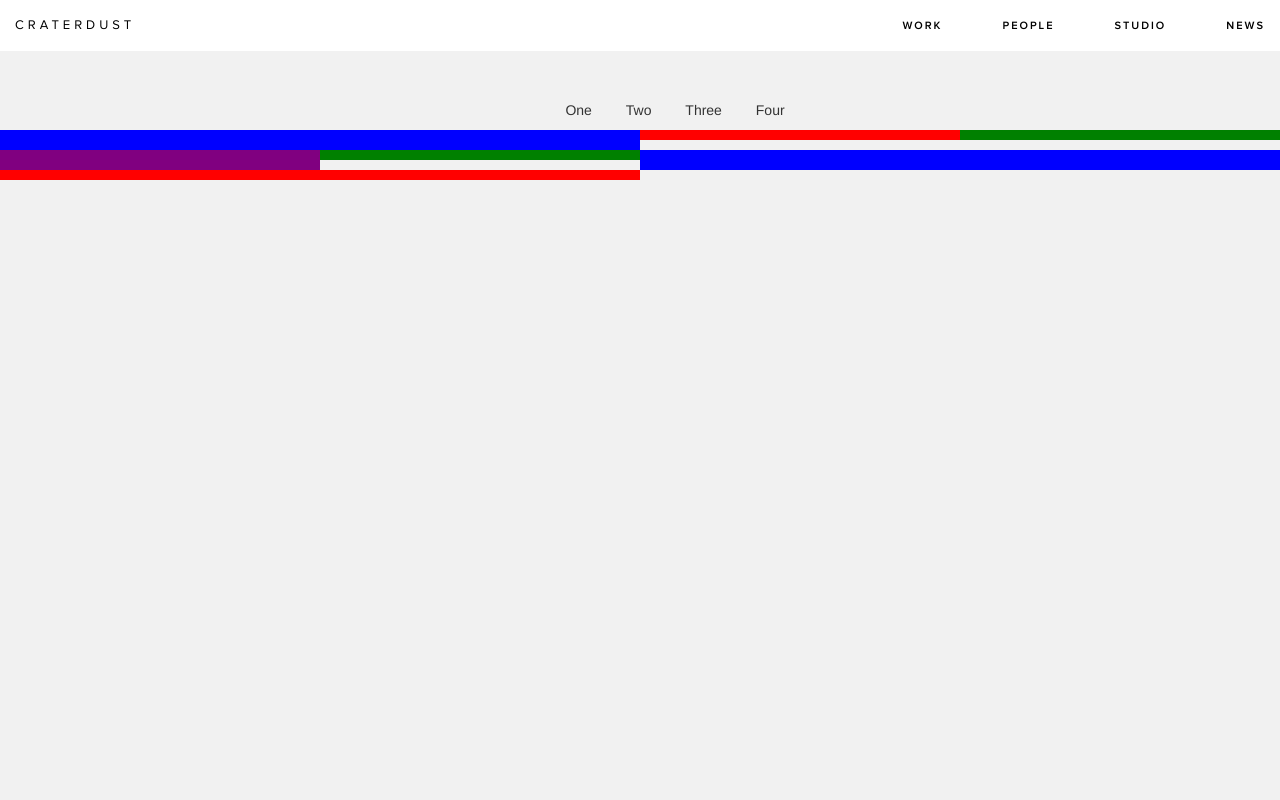
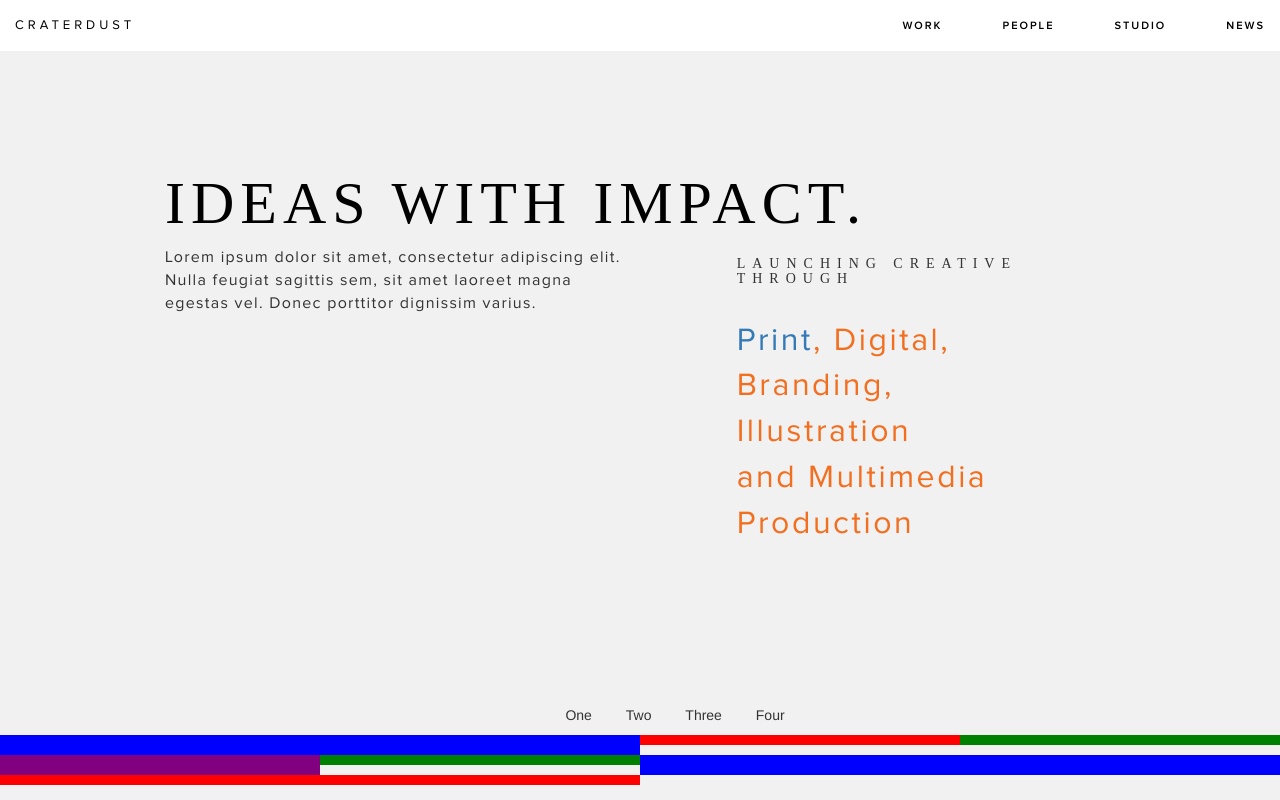
Before and after one commit to cscooke/craterdust, a plain HTML site: page index.html in a window 1280 px wide. Shown: the top 800 px of the page. Drawn offline with nearby package versions, Linux system fonts and the light colour scheme.

Commit message:
Updating Styles

```diff
--- a/css/style.css
+++ b/css/style.css
@@ -54,6 +54,38 @@ body{
 
 .categories{
   margin-top: 100px;
+}
+
+.intro{
+  margin: 150px;
+}
+
+.intro h1{
+  color: #000;
+  text-transform: uppercase;
+  letter-spacing: 0.1em;
+  font-family: 'GeoG-m';
+  font-size: 60px;
+}
+
+.intro p{
+  color: #333333;
+  letter-spacing: 0.08em;
+  font-family: 'ProximaNova';
+  font-size: 16px;
+}
+
+.intro h4{
+  color: #333333;
+  text-transform: uppercase;
+  letter-spacing: 0.5em;
+  font-family: 'GeoG-m';
+  font-size: 14px;
+}
+
+.services p{
+  color: #f36f20;
+  font-size: 32px;
 }
 
 #footer{
--- a/index.html
+++ b/index.html
@@ -33,6 +33,22 @@
         </ul>
       </div>
     </nav>
+
+    <div class="row intro">
+      <div class="col-sm-12">
+        <h1>Ideas With Impact.</h1>
+      </div>
+      <div class="col-sm-6">
+        <p>Lorem ipsum dolor sit amet, consectetur adipiscing elit.
+          Nulla feugiat sagittis sem, sit amet laoreet magna egestas vel.
+          Donec porttitor dignissim varius.</p>
+      </div>
+      <div class="col-sm-4 col-sm-offset-1 services">
+        <h4>Launching Creative Through</h4><br>
+        <p><a>Print</a>, Digital, Branding, Illustration<br>
+        and Multimedia Production</p>
+      </div>
+    </div>
 
     <div class="row categories">
       <div class="col-sm-12 text-center">
```
